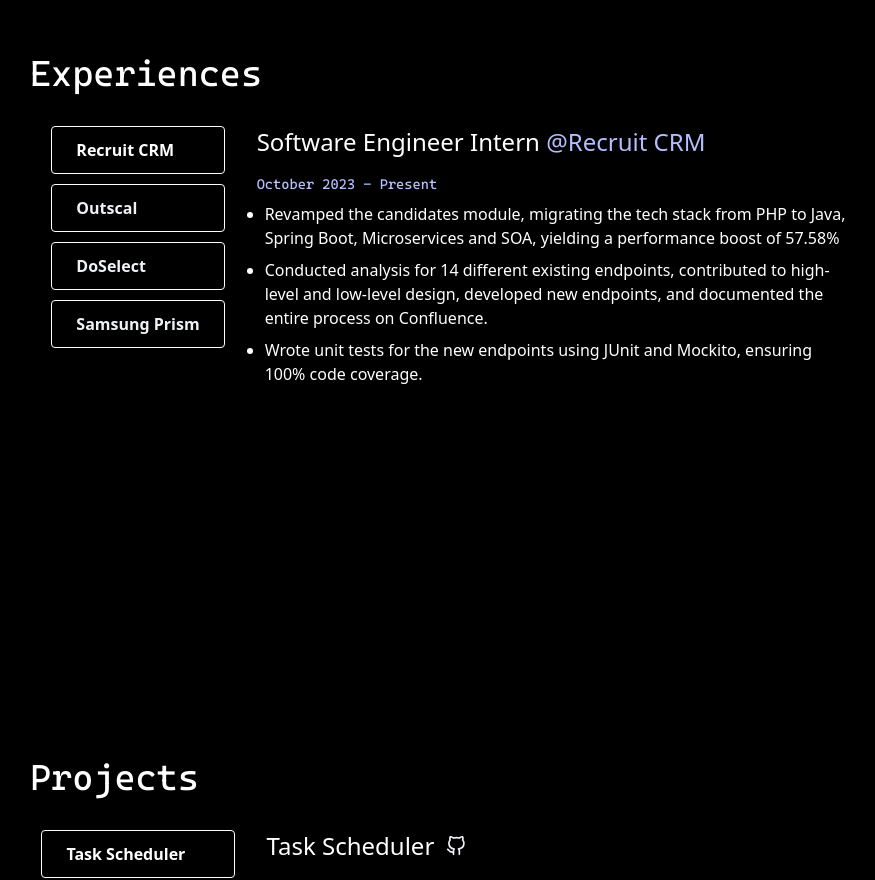
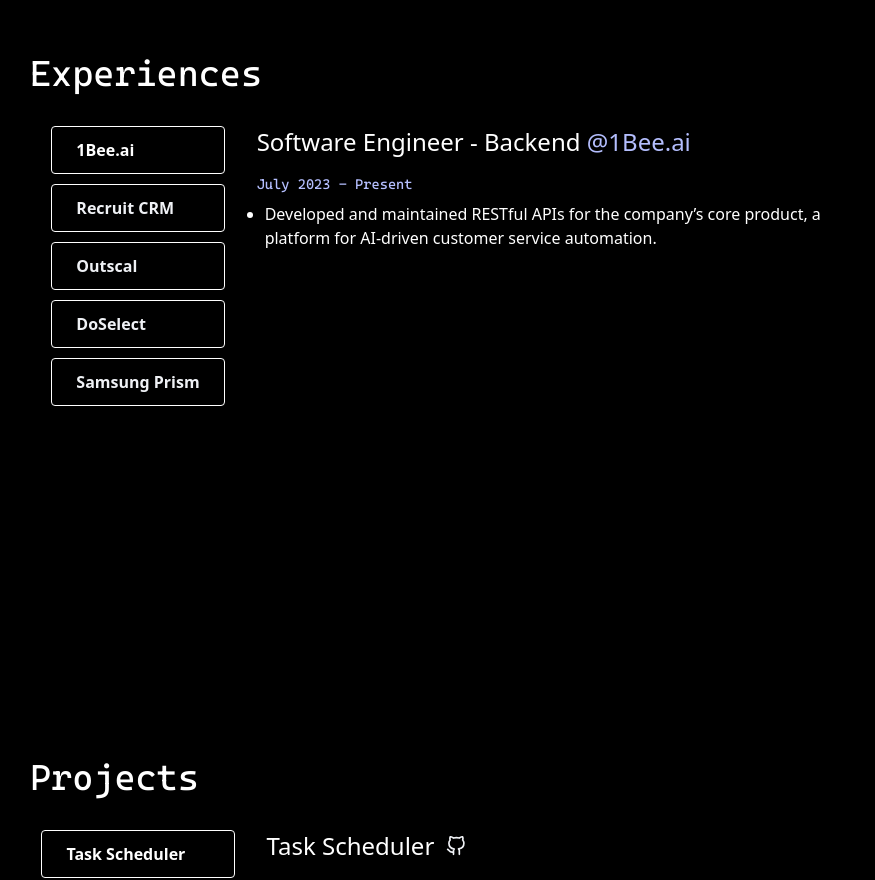
Before and after one commit to sameertrip123/portfolio, a React (Create React App) app: page / in a window 1280 px wide. Shown: the part 1540-2420 px from the top of the page, without its empty margins (182-1057 px from the left). Built offline with nearby package versions, Linux system fonts and the light colour scheme.

Commit message:
Add 1Bee.ai experience

```diff
--- a/src/components/data.ts
+++ b/src/components/data.ts
@@ -60,8 +60,18 @@
 
 export const experiences: work[] = [
   {
+    startDate: 'July 2023',
+    endDate: 'Present',
+    position: 'Software Engineer - Backend',
+    company: '1Bee.ai',
+    companyLink: 'https://1bee.ai/',
+    description: [
+      'Developed and maintained RESTful APIs for the company’s core product, a platform for AI-driven customer service automation.'
+    ],
+  },
+  {
     startDate: 'October 2023',
-    endDate: 'Present',
+    endDate: 'June 2024',
     position: 'Software Engineer Intern',
     company: 'Recruit CRM',
     companyLink: 'https://recruitcrm.io/',
```
